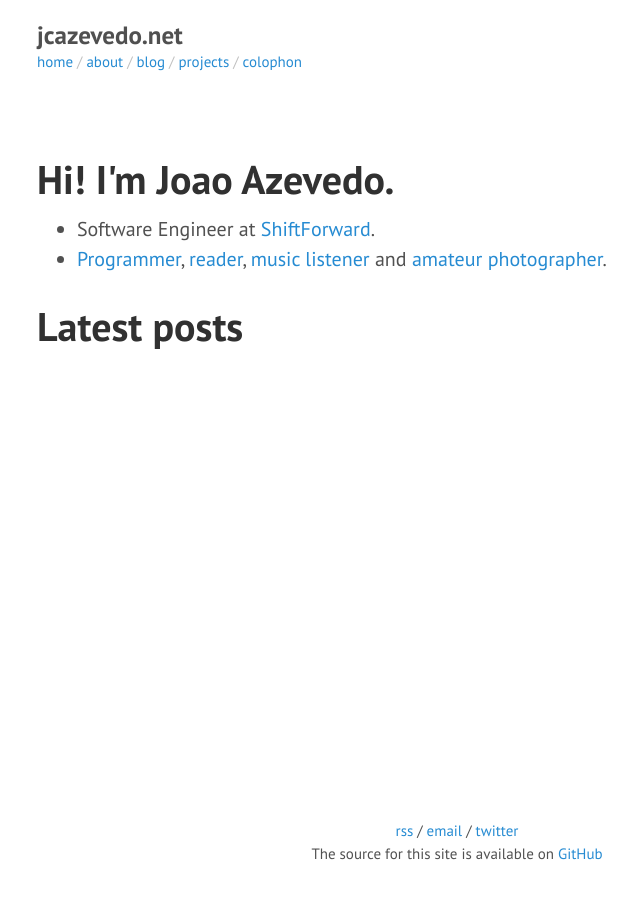
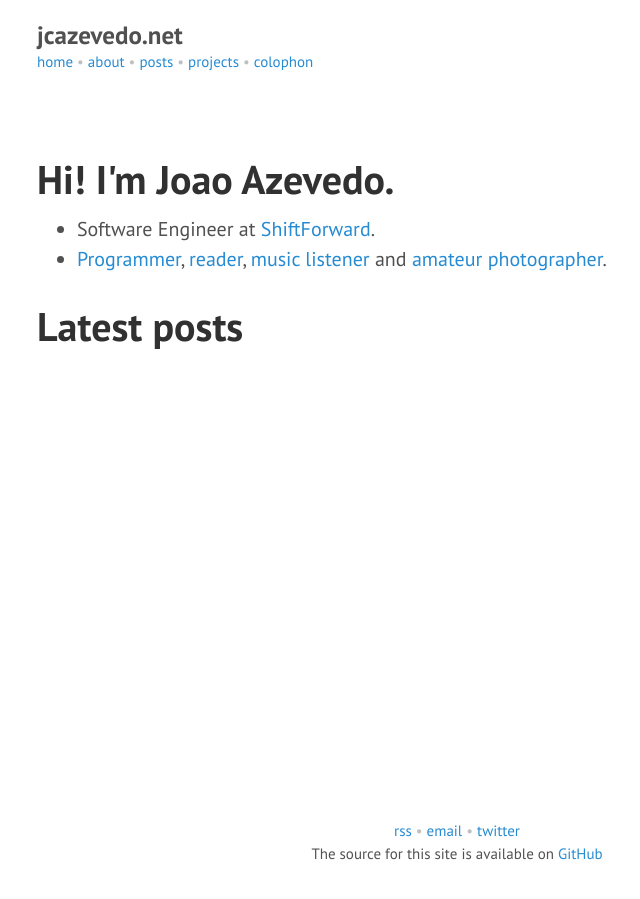
Before and after one commit to jcazevedo/jcazevedo.net, a Jekyll site: the page built from index.html, in a window 1280 px wide. Shown: the whole page, without its empty margins (183-823 px from the left). Built offline with Jekyll 4.4.1, drawn with Linux system fonts in a browser that asks for light colours; the list of posts is cut into pages by our own code.

Commit message:
Add small bullets instead of slashes

```diff
--- a/_includes/footer.html
+++ b/_includes/footer.html
@@ -1,2 +1,4 @@
-<a href="/atom.xml">rss</a> / <a href="mailto:joao.c.azevedo@gmail.com">email</a> / <a href="http://twitter.com/jcazevedo">twitter</a><br/>
+<div class="links">
+  <a href="/atom.xml">rss</a> • <a href="mailto:joao.c.azevedo@gmail.com">email</a> • <a href="http://twitter.com/jcazevedo">twitter</a><br/>
+</div>
 The source for this site is available on <a href="https://github.com/jcazevedo/jcazevedo.net">GitHub</a>
--- a/_includes/header.html
+++ b/_includes/header.html
@@ -3,10 +3,10 @@
     <a href="/">jcazevedo.net</a>
   </h3>
   <div class="links">
-    <a href="/">home</a> /
-    <a href="/about">about</a> /
-    <a href="/blog">blog</a> /
-    <a href="/projects">projects</a> /
+    <a href="/">home</a> •
+    <a href="/about">about</a> •
+    <a href="/posts">posts</a> •
+    <a href="/projects">projects</a> •
     <a href="/colophon">colophon</a>
   </div>
 </div>
--- a/css/main.css
+++ b/css/main.css
@@ -407,6 +407,10 @@ a.pagination-item:hover {
   text-align: center;
 }
 
+.footer .links {
+  color: #c0c0c0;
+}
+
 @media (min-width: 30em) {
   .pagination {
     margin: 3rem 0 0 0;
```
